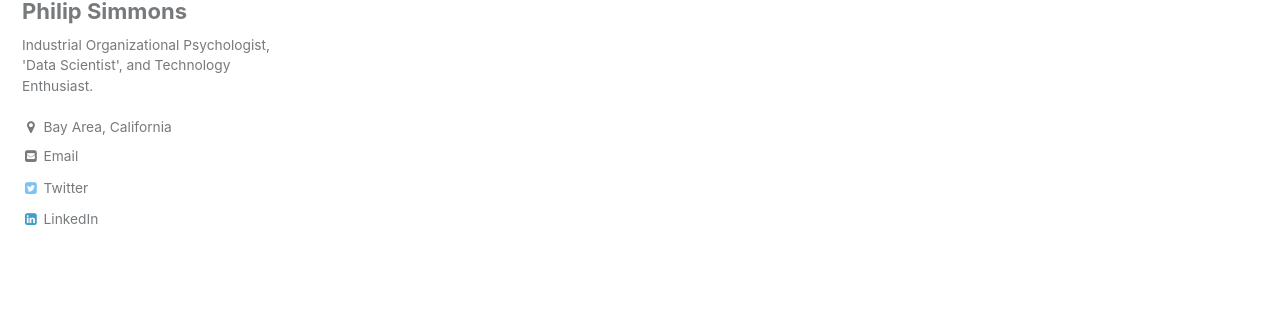
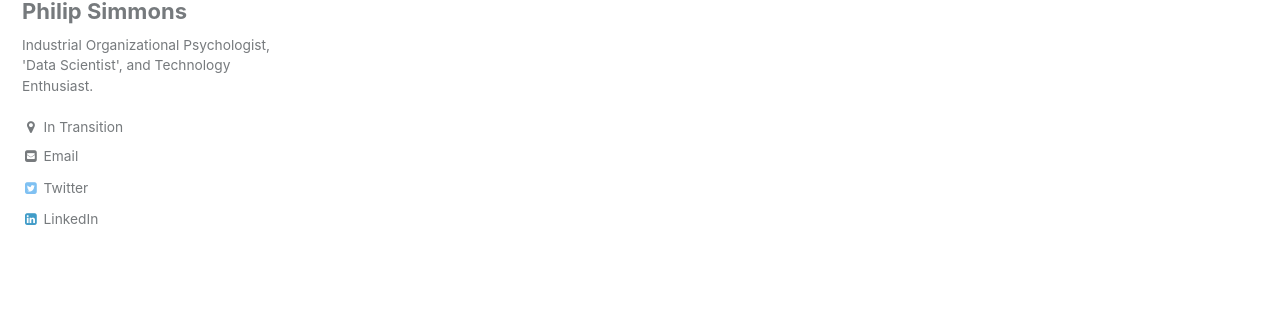
Before and after one commit to PhilpSimmons/PhilpSimmons.github.io, a Jekyll site: the page built from index.html, in a window 1280 px wide. Shown: the part 290-601 px from the top of the page. Built offline with Jekyll 4.4.1, drawn with Linux system fonts in a browser that asks for light colours; the list of posts is cut into pages by our own code.

Commit message:
location

```diff
--- a/_config.yml
+++ b/_config.yml
@@ -86,7 +86,7 @@ author:
   name             : "Philip Simmons"
   avatar           : "/assets/images/IMG_9176.jpg" # path of avatar image, e.g. "/assets/images/bio-photo.jpg"
   bio              : "Industrial Organizational Psychologist, 'Data Scientist', and Technology Enthusiast."
-  location         : "Bay Area, California"
+  location         : "In Transition"
   email            : "Psimmons@unomaha.edu"
   uri              :
   home             : # null (default), "absolute or relative url to link to author home"
```
